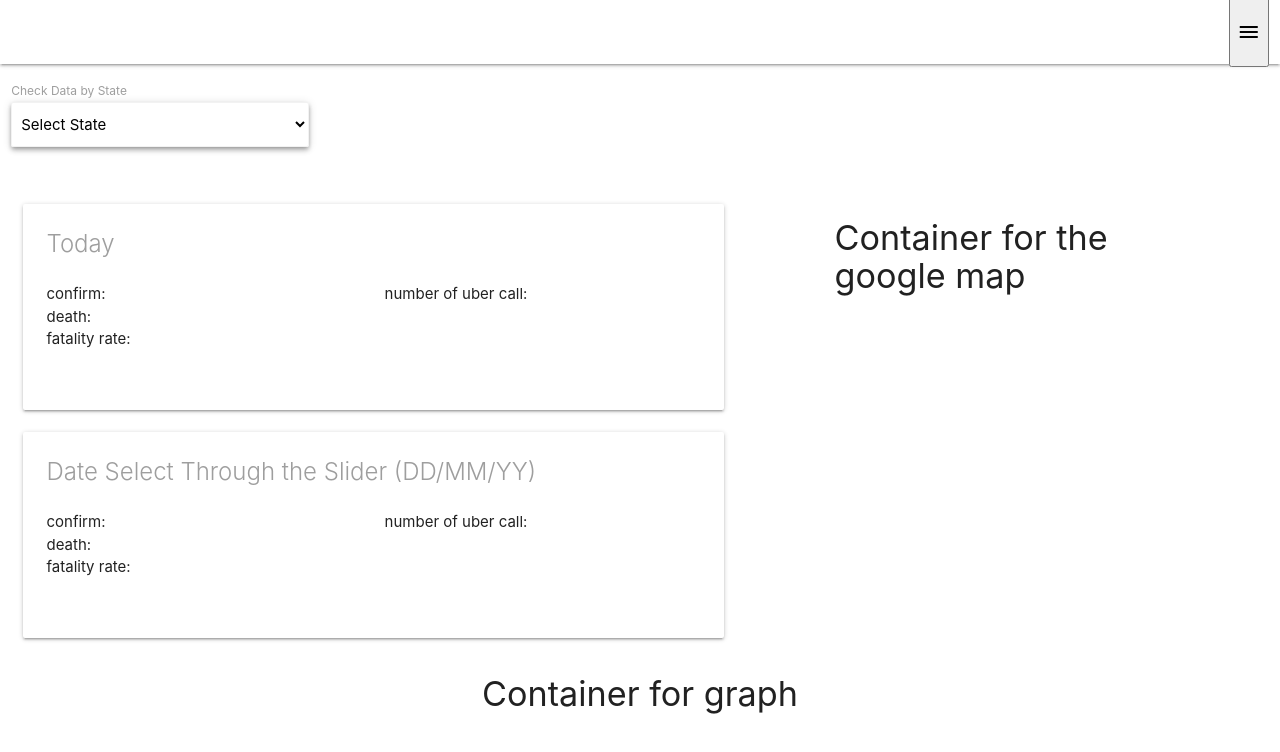
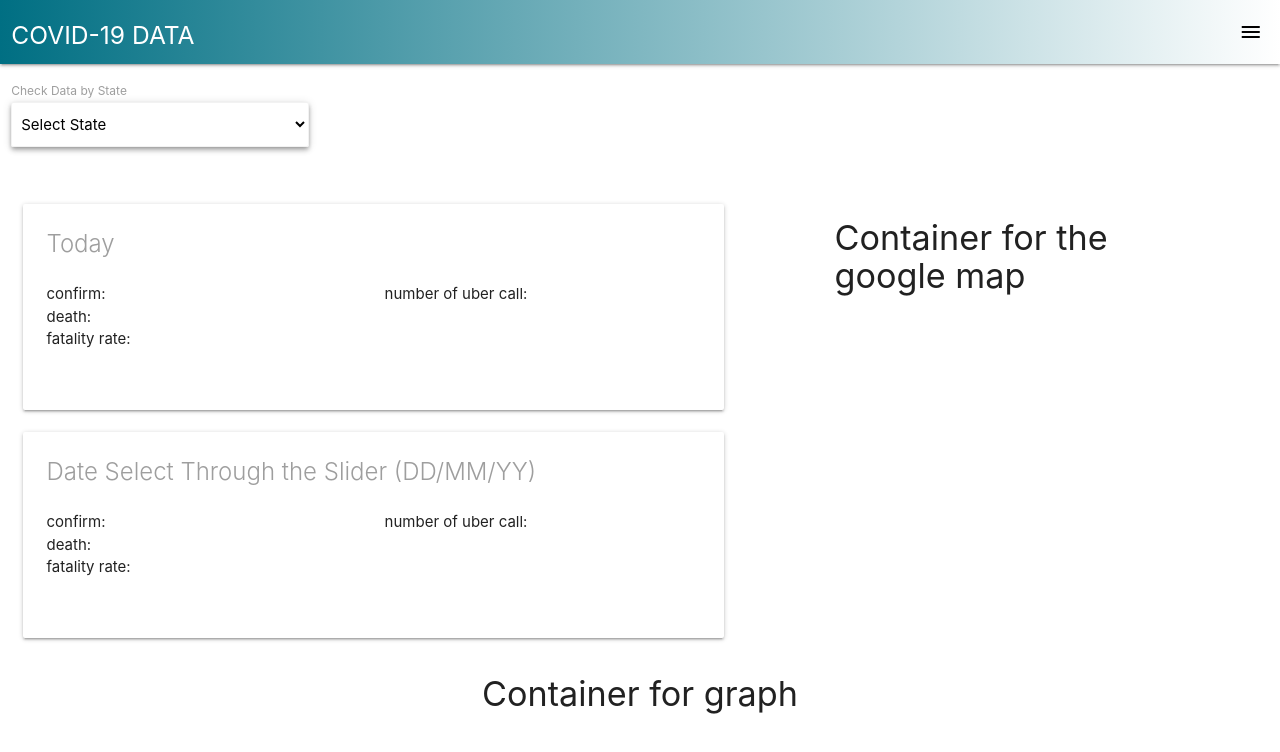
Before and after one commit to Walker-Walker/Covid-19-Data-, a plain HTML site: page index.html in a window 1280 px wide. Drawn offline with nearby package versions, Linux system fonts and the light colour scheme.

Commit message:
added relative path for css

```diff
--- a/index.html
+++ b/index.html
@@ -12,9 +12,7 @@
       href="https://fonts.googleapis.com/icon?family=Material+Icons"
       rel="stylesheet"
     />
-
-
-
+    <link rel="stylesheet" href="./assets/css/style.css" />
 
     <body data-gr-c-s-loaded="true" style>
       <header>
@@ -140,3 +138,6 @@
         </div>
       </main>
       <script src="https://cdnjs.cloudflare.com/ajax/libs/materialize/1.0.0/js/materialize.min.js"></script>
+    </body>
+  </head>
+</html>
```
Lines whose indentation alone changed are shown as unchanged.
